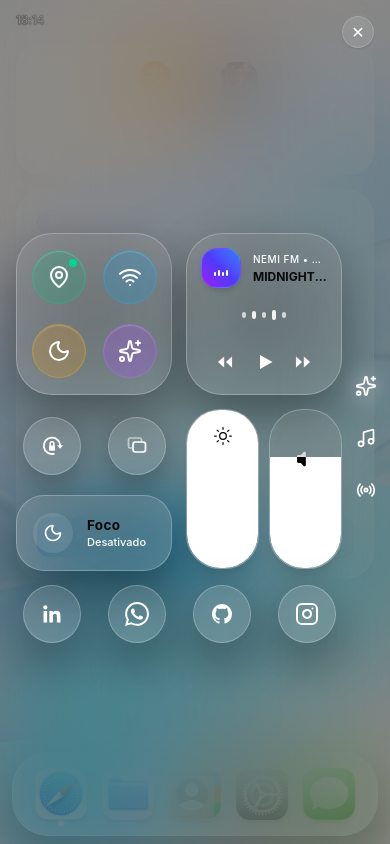
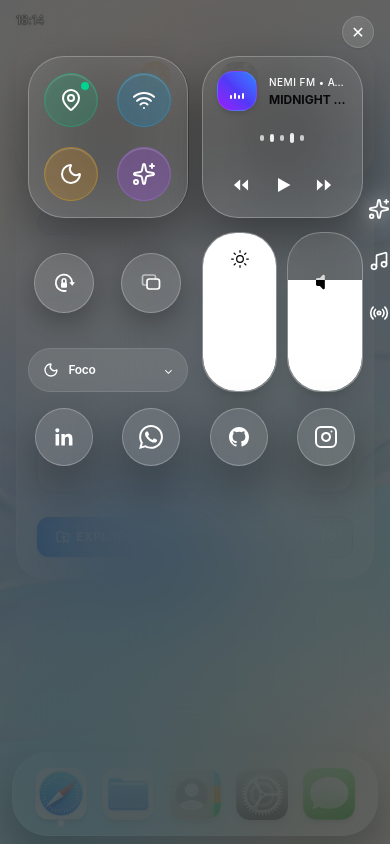
Before and after one commit to fabiorodrigues-tech-dev/portfolio-liquid-glass-experience, a React (Vite) app: page / in a window 390 px wide. Both pictures are taken after a click on the button 358 px from the left and 20 px from the top of the page. Built offline with nearby package versions, Linux system fonts and the light colour scheme; a web font is replaced by a local one.

Commit message:
feat(mobile): ancoragem no topo e redesign do botao Foco em capsula esguia

```diff
--- a/src/components/mobile/ControlCenterMobile.tsx
+++ b/src/components/mobile/ControlCenterMobile.tsx
@@ -255,7 +255,7 @@ export const ControlCenterMobile: React.FC<ControlCenterMobileProps> = ({
           onClose()
         }
       }}
-      className="fixed inset-0 z-50 bg-black/45 backdrop-blur-[45px] backdrop-saturate-[2.2] p-4 pt-12 flex flex-col justify-start items-center select-none overflow-y-auto overflow-x-hidden [scrollbar-width:none] [&::-webkit-scrollbar]:hidden animate-in fade-in duration-200"
+      className="fixed inset-0 z-50 bg-black/60 backdrop-blur-3xl pt-12 px-4 pb-8 flex flex-col justify-start items-center overflow-y-auto select-none overflow-x-hidden [scrollbar-width:none] [&::-webkit-scrollbar]:hidden animate-in fade-in duration-200"
     >
       {/* 1. Botão de Fechar no Canto Superior Direito com bom respiro */}
       <button
@@ -264,17 +264,17 @@ export const ControlCenterMobile: React.FC<ControlCenterMobileProps> = ({
           triggerHaptic()
           onClose()
         }}
-        className="absolute top-4 right-4 w-8 h-8 rounded-full bg-white/10 hover:bg-white/20 border border-white/15 flex items-center justify-center text-white/80 z-30 active:scale-90 transition-all shadow-sm"
+        className="absolute top-4 right-4 w-8 h-8 rounded-full bg-white/10 hover:bg-white/20 border border-white/15 flex items-center justify-center text-white/80 z-30 active:scale-90 transition-all shadow-sm cursor-pointer"
         title="Fechar"
         aria-label="Fechar"
       >
         ✕
       </button>
 
-      {/* Container Central da Central de Controle com Trilho Lateral Integrado */}
-      <div className="relative w-full max-w-[395px] min-[400px]:max-w-[405px] mx-auto my-auto flex items-center justify-center">
+      {/* Container Central da Central de Controle com Trilho Lateral Integrado (mt-2 w-full max-w-[335px]) */}
+      <div className="relative w-full max-w-[335px] mx-auto mt-2 flex flex-col gap-3.5 select-none">
         {/* Trilho Lateral de Ícones (✦, 🎵, 📡) Perfeitamente Centralizado na Altura dos Controles */}
-        <div className="absolute -right-2 min-[400px]:-right-1 top-1/2 -translate-y-1/2 z-30 flex flex-col items-center gap-5 py-2 select-none">
+        <div className="absolute -right-8 min-[400px]:-right-9 top-1/2 -translate-y-1/2 z-30 flex flex-col items-center gap-5 py-2 select-none">
           {/* Ícone 1: Controles (✦) */}
           <button
             type="button"
@@ -329,15 +329,6 @@ export const ControlCenterMobile: React.FC<ControlCenterMobileProps> = ({
             <Radio className="w-5 h-5" />
           </button>
         </div>
-
-        {/* 3. Grid em Escala Autêntica iOS 26 */}
-        <div
-          className={`w-full flex flex-col ${
-            activeTab === 'connections'
-              ? 'justify-center items-center pr-8 min-[400px]:pr-9'
-              : 'pr-8 min-[400px]:pr-9 gap-3.5 min-[400px]:gap-4'
-          }`}
-        >
         {/* ========================================================================= */}
         {/* PÁGINA 1: ✦ CONTROLES PRINCIPAIS (TELA PRINCIPAL)                         */}
         {/* ========================================================================= */}
@@ -520,9 +511,9 @@ export const ControlCenterMobile: React.FC<ControlCenterMobileProps> = ({
             {/* LINHA 2: Foco & Atalhos (Esquerda) + Sliders Verticais ~2.7:1 (Direita) */}
             <div className="w-full grid grid-cols-2 gap-3.5 min-[400px]:gap-4 h-[162px] min-[400px]:h-[170px] mx-auto">
               {/* Lado Esquerdo: 2 Quadrados Superiores + Pílula Horizontal de Foco */}
-              <div className="flex flex-col justify-between h-[162px] min-[400px]:h-[170px]">
+              <div className="flex flex-col justify-between h-[160px] w-full">
                 {/* 2 Botões Circulares Superiores (Bloqueio de Rotação + Espelhar Tela) */}
-                <div className="grid grid-cols-2 gap-3.5 min-[400px]:gap-4 place-items-center h-[74px] min-[400px]:h-[78px]">
+                <div className="grid grid-cols-2 gap-3.5 place-items-center h-[102px]">
                   {/* Botão: Bloqueio de Orientação Oficial (Cadeado com Seta Curva Circular — Destaque quando ativo) */}
                   <button
                     type="button"
@@ -530,7 +521,7 @@ export const ControlCenterMobile: React.FC<ControlCenterMobileProps> = ({
                       triggerHaptic()
                       setIsOrientationLocked((prev) => !prev)
                     }}
-                    className={`w-[58px] h-[58px] min-[400px]:w-[64px] min-[400px]:h-[64px] rounded-full flex items-center justify-center cursor-pointer active:scale-95 transition-all duration-200 ${
+                    className={`w-[60px] h-[60px] rounded-full flex items-center justify-center cursor-pointer active:scale-95 transition-all duration-200 ${
                       isOrientationLocked
                         ? 'bg-white text-[#ff3b30] border border-white/40 shadow-[0_2px_14px_rgba(255,59,48,0.35)]'
                         : 'bg-white/[0.14] dark:bg-white/[0.09] backdrop-blur-3xl border border-white/25 dark:border-white/10 shadow-[0_10px_30px_rgba(0,0,0,0.3)] text-white/85 hover:text-white'
@@ -548,7 +539,7 @@ export const ControlCenterMobile: React.FC<ControlCenterMobileProps> = ({
                       triggerHaptic()
                       setActiveTab('media')
                     }}
-                    className="w-[58px] h-[58px] min-[400px]:w-[64px] min-[400px]:h-[64px] rounded-full bg-white/[0.14] dark:bg-white/[0.09] backdrop-blur-3xl border border-white/25 dark:border-white/10 shadow-[0_10px_30px_rgba(0,0,0,0.3)] flex items-center justify-center text-white/85 hover:text-white cursor-pointer active:scale-95 transition-all duration-200"
+                    className="w-[60px] h-[60px] rounded-full bg-white/[0.14] dark:bg-white/[0.09] backdrop-blur-3xl border border-white/25 dark:border-white/10 shadow-[0_10px_30px_rgba(0,0,0,0.3)] flex items-center justify-center text-white/85 hover:text-white cursor-pointer active:scale-95 transition-all duration-200"
                     title="Espelhar Tela (AirPlay)"
                     aria-label="Espelhar Tela"
                   >
@@ -556,38 +547,26 @@ export const ControlCenterMobile: React.FC<ControlCenterMobileProps> = ({
                   </button>
                 </div>
 
-                {/* Botão Foco: Pill Horizontal Oficial (Ícone + Label alinhado à esquerda dos sliders) */}
+                {/* Botão FOCO Redesenhado (Cápsula horizontal esguia de linha única oficial da Apple) */}
                 <button
                   type="button"
                   onClick={() => {
                     triggerHaptic()
                     onToggleFocusMode()
                   }}
-                  className={`w-full h-[76px] min-[400px]:h-[80px] rounded-[28px] backdrop-blur-3xl border shadow-[0_20px_50px_rgba(0,0,0,0.4)] transition-all px-4 flex items-center gap-3.5 cursor-pointer active:scale-[0.98] ${
+                  className={`h-11 w-full rounded-full border px-3.5 flex items-center justify-between select-none active:scale-95 transition-all cursor-pointer ${
                     isFocusMode
-                      ? 'border-indigo-400/40 bg-indigo-500/30 text-white'
-                      : 'bg-white/[0.14] dark:bg-white/[0.09] border-white/25 dark:border-white/10 hover:brightness-110'
+                      ? 'bg-indigo-600/30 border-indigo-400/40 text-white'
+                      : 'bg-white/10 hover:bg-white/15 border-white/10 text-white/90'
                   }`}
                   title="Modo Foco: Oculta o Dock e minimiza distrações"
                   aria-label="Modo Foco"
                 >
-                  <div
-                    className={`w-10 h-10 rounded-full flex items-center justify-center shrink-0 transition-all ${
-                      isFocusMode
-                        ? 'bg-indigo-500 text-white shadow-md'
-                        : 'bg-white/10 text-white/70'
-                    }`}
-                  >
-                    <Moon className="w-5 h-5" />
+                  <div className="flex items-center gap-2.5">
+                    <Moon className={`w-4 h-4 ${isFocusMode ? 'text-indigo-400 fill-indigo-400' : 'text-white/80'}`} />
+                    <span className="text-xs font-semibold tracking-tight">Foco</span>
                   </div>
-                  <div className="flex flex-col text-left overflow-hidden">
-                    <span className="text-[13.5px] font-bold text-white tracking-wide leading-tight">
-                      Foco
-                    </span>
-                    <span className="text-[11px] text-white/50 leading-tight mt-0.5 font-medium">
-                      {isFocusMode ? 'Ativado' : 'Desativado'}
-                    </span>
-                  </div>
+                  <span className="text-white/40 text-xs">⌄</span>
                 </button>
               </div>
 
@@ -1006,7 +985,6 @@ export const ControlCenterMobile: React.FC<ControlCenterMobileProps> = ({
         )}
       </div>
     </div>
-    </div>
   )
 }
 
```
